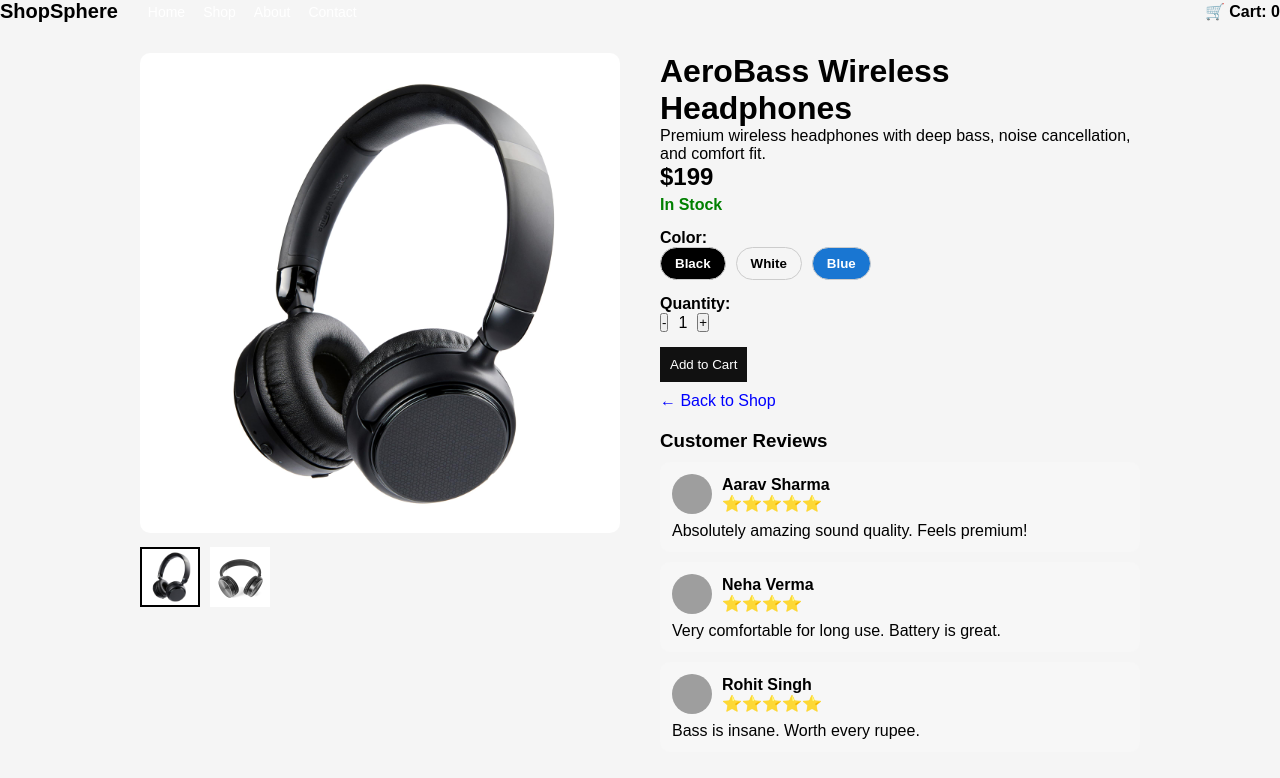
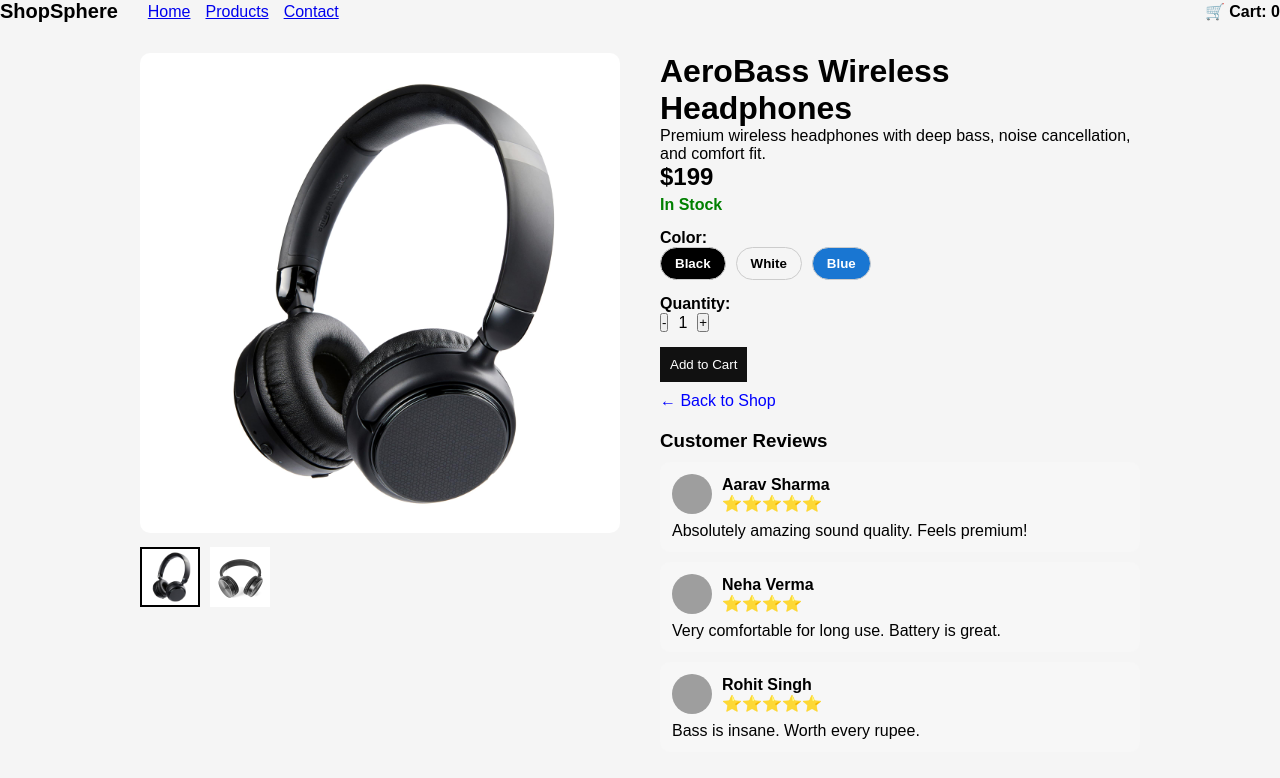
Before and after one commit to kashifahmadd/shopsphere, a React (Vite) app: page / in a window 1280 px wide. Shown: the top 778 px of the page. Built offline with nearby package versions, Linux system fonts and the light colour scheme; grey boxes are pictures that could not be loaded.

Commit message:
Refactor Navbar component and update links

```diff
--- a/src/components/Navbar.jsx
+++ b/src/components/Navbar.jsx
@@ -6,12 +6,11 @@ function Navbar({ cartCount }) {
       <div style={styles.left}>
         <div style={styles.logo}>ShopSphere</div>
 
-        <nav style={styles.links}>
-          <a href="#" style={styles.link}>Home</a>
-          <a href="#" style={styles.link}>Shop</a>
-          <a href="#" style={styles.link}>About</a>
-          <a href="#" style={styles.link}>Contact</a>
-        </nav>
+        <div style={{ display: "flex", gap: "15px" }}>
+  <a href="#">Home</a>
+  <a href="#">Products</a>
+  <a href="#">Contact</a>
+</div>
       </div>
 
       {/* RIGHT SIDE */}
```
